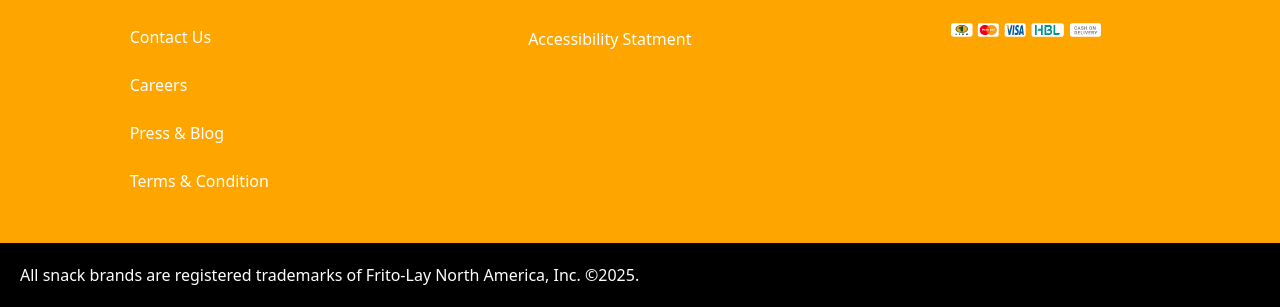
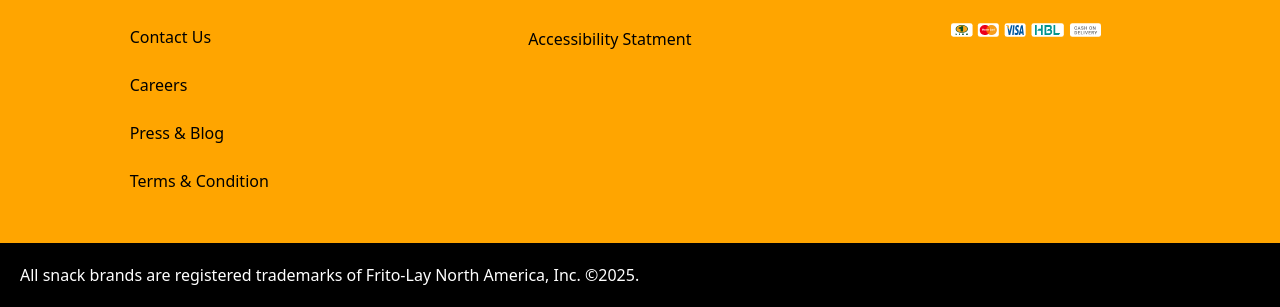
Before and after one commit to ayan8653962/lays, a plain HTML site: page index.html in a window 1280 px wide. Shown: the part 2839-3146 px from the top of the page. Drawn offline with nearby package versions, Linux system fonts and the light colour scheme.

Commit message:
Update style.css

```diff
--- a/style.css
+++ b/style.css
@@ -25,7 +25,7 @@ body{
    .iframe {
    max-width: 500px !important;
    max-height: 200px !important;
-   margin: 0px !important;
+   /* margin: 0px 10px !important; */
    }
 }
 @media (max-width: 912px) {
@@ -112,7 +112,7 @@ li a:hover{
   justify-content: space-around;
 }
 .ites1{
-  color: white;
+  color: black;
   flex-shrink: 1;
   flex-wrap: wrap;
   margin: 50px;
```
